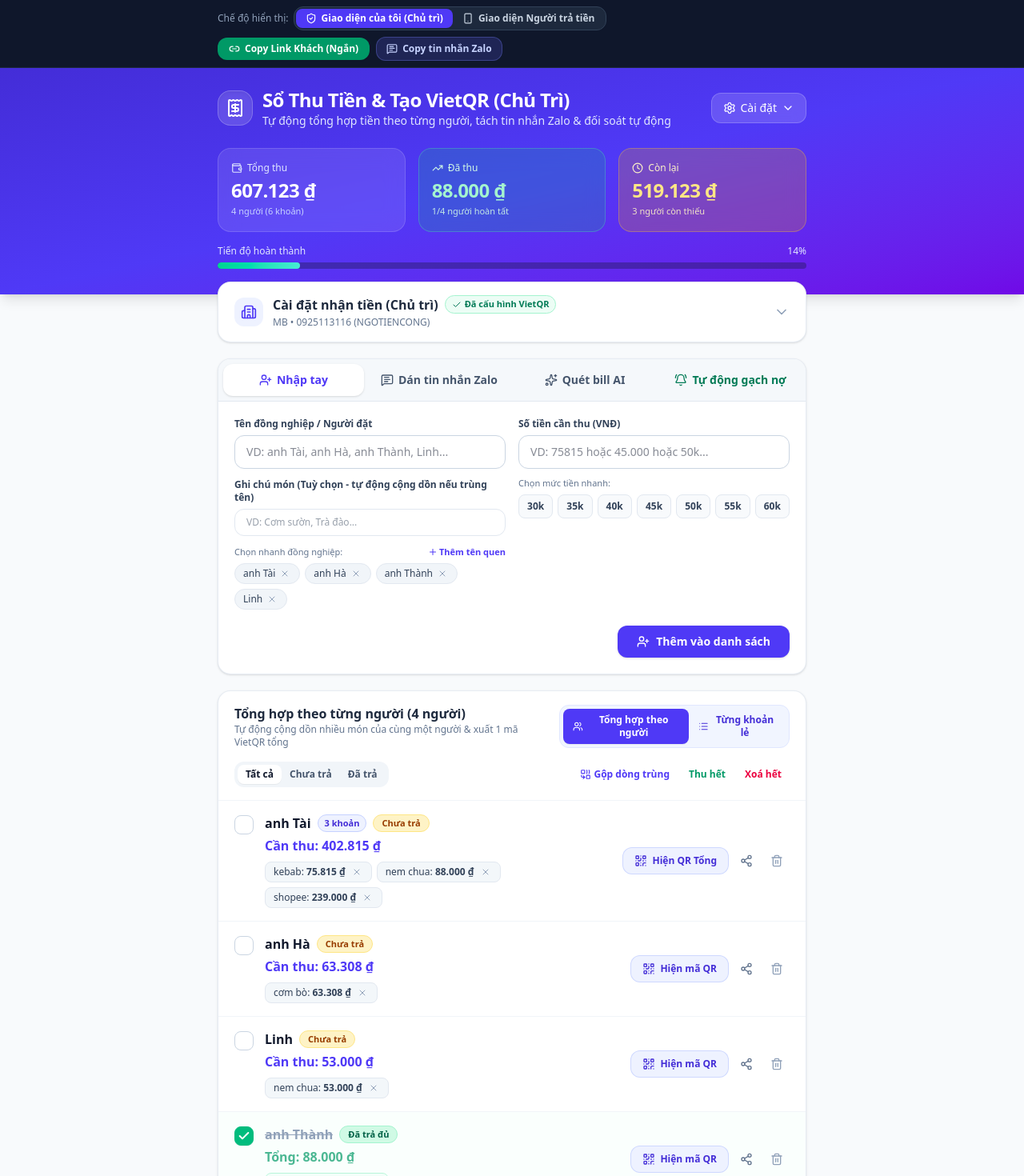
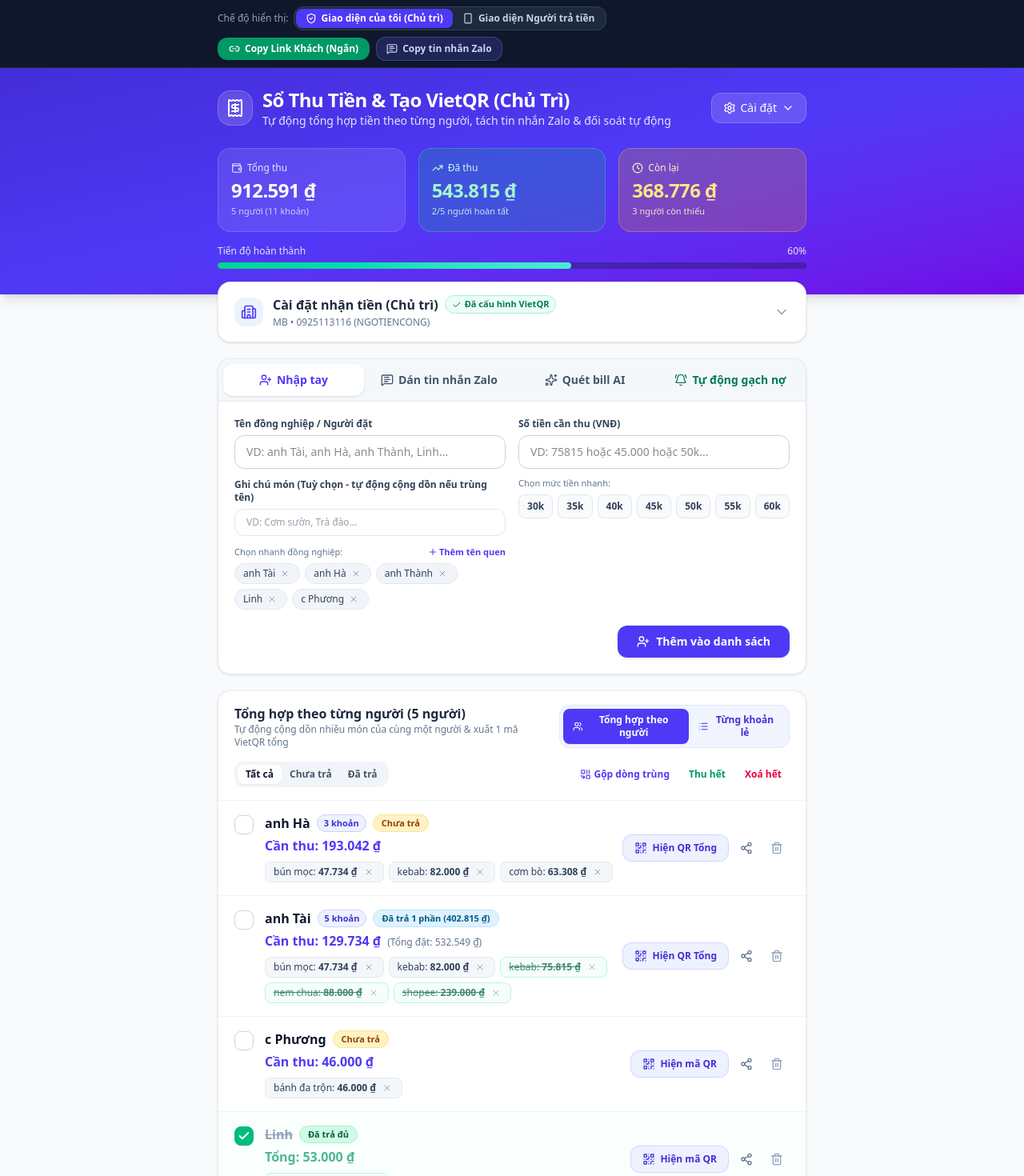
Before and after one commit to ngotiencongg/vietqr-payment-tracker, a React (Vite) app: page / in a window 1280 px wide. Shown: the top 1470 px of the page at 80% size. Built offline with nearby package versions, Linux system fonts and the light colour scheme.

Commit message:
fix: strikethrough paid items and show partial payment badge in payer view; update 11-item recovery

```diff
--- a/src/App.jsx
+++ b/src/App.jsx
@@ -72,7 +72,7 @@ const QUICK_AMOUNTS = [
   { label: '60k', value: 60000 },
 ];
 
-const DEFAULT_TEAMMATES = ['anh Tài', 'anh Hà', 'anh Thành', 'Linh'];
+const DEFAULT_TEAMMATES = ['anh Tài', 'anh Hà', 'anh Thành', 'Linh', 'c Phương'];
 const LEGACY_DEFAULT_TEAMMATES = new Set(['nam', 'hùng', 'trang', 'minh', 'hương', 'tuấn', 'lan']);
 
 const DEFAULT_HOST_SETTINGS = {
@@ -84,14 +84,19 @@ const DEFAULT_HOST_SETTINGS = {
   customRoomName: '',
 };
 
-// Bản lưu trữ dữ liệu an toàn phục vụ khôi phục tức thì
+// Bản lưu trữ dữ liệu chính xác trích xuất từ lịch sử có c Phương (11 món)
 const SAVED_SESSION_BACKUP_ITEMS = [
-  { id: 'rec-1', name: 'anh Tài', note: 'kebab', amount: 75815, paid: false },
-  { id: 'rec-2', name: 'anh Hà', note: 'cơm bò', amount: 63308, paid: false },
-  { id: 'rec-3', name: 'Linh', note: 'nem chua', amount: 53000, paid: false },
-  { id: 'rec-4', name: 'anh Thành', note: 'nem chua', amount: 88000, paid: true },
-  { id: 'rec-5', name: 'anh Tài', note: 'nem chua', amount: 88000, paid: false },
-  { id: 'rec-6', name: 'anh Tài', note: 'shopee', amount: 239000, paid: false },
+  { id: '1793173295946-7ex2n9', name: 'anh Hà', note: 'bún mọc', amount: 47734, paid: false },
+  { id: '1793173290207-hhnru2', name: 'anh Tài', note: 'bún mọc', amount: 47734, paid: false },
+  { id: '1793173243161-te40d2', name: 'c Phương', note: 'bánh đa trộn', amount: 46000, paid: false },
+  { id: '1793173041926-o4bhoy', name: 'anh Hà', note: 'kebab', amount: 82000, paid: false },
+  { id: '1793173030890-66cplc', name: 'anh Tài', note: 'kebab', amount: 82000, paid: false },
+  { id: '1791968478148-s8mgu1', name: 'anh Tài', note: 'kebab', amount: 75815, paid: true },
+  { id: '1791968335913-trtyfc', name: 'anh Hà', note: 'cơm bò', amount: 63308, paid: false },
+  { id: '1791968287967-zl10wo', name: 'Linh', note: 'nem chua', amount: 53000, paid: true },
+  { id: '1791968277121-nweqzm', name: 'anh Thành', note: 'nem chua', amount: 88000, paid: true },
+  { id: '1791968264688-4lkqv9', name: 'anh Tài', note: 'nem chua', amount: 88000, paid: true },
+  { id: '1791967914052-sis1xd', name: 'anh Tài', note: 'shopee', amount: 239000, paid: true },
 ];
 
 const STORAGE_KEYS = {
@@ -2141,6 +2146,8 @@ Trả về DUY NHẤT một JSON object theo cấu trúc:
                     className={`bg-white rounded-2xl shadow-sm border p-4 sm:p-5 transition ${
                       person.allPaid
                         ? 'border-emerald-200 bg-emerald-50/20'
+                        : person.partiallyPaid
+                        ? 'border-sky-200 bg-sky-50/15 hover:border-sky-300'
                         : 'border-slate-200/90 hover:border-emerald-300'
                     }`}
                   >
@@ -2154,35 +2161,59 @@ Trả về DUY NHẤT một JSON object theo cấu trúc:
                             className={`text-xs font-bold px-2.5 py-0.5 rounded-full border ${
                               person.allPaid
                                 ? 'bg-emerald-100 text-emerald-800 border-emerald-200'
+                                : person.partiallyPaid
+                                ? 'bg-sky-100 text-sky-800 border-sky-200'
                                 : 'bg-amber-100 text-amber-800 border-amber-200'
                             }`}
                           >
-                            {person.allPaid ? '✓ Đã thanh toán' : 'Chưa thanh toán'}
+                            {person.allPaid
+                              ? '✓ Đã thanh toán đủ'
+                              : person.partiallyPaid
+                              ? `Đã trả 1 phần (${formatVND(person.paidAmount)})`
+                              : 'Chưa thanh toán'}
                           </span>
                         </div>
 
-                        {/* Chi tiết các món đã đặt */}
+                        {/* Chi tiết các món đã đặt (các món đã trả được gạch ngang rõ ràng) */}
                         <div className="flex flex-wrap gap-1.5">
                           {person.items.map((subItem, idx) => (
                             <span
                               key={subItem.id}
-                              className="inline-flex items-center gap-1 text-xs bg-slate-100 text-slate-700 px-2.5 py-1 rounded-lg border border-slate-200"
+                              className={`inline-flex items-center gap-1.5 text-xs px-2.5 py-1 rounded-lg border transition ${
+                                subItem.paid
+                                  ? 'bg-emerald-50/80 border-emerald-200 text-emerald-800 line-through opacity-70'
+                                  : 'bg-slate-100 text-slate-700 border-slate-200'
+                              }`}
                             >
                               <span>{subItem.note || `Món #${idx + 1}`}:</span>
-                              <strong className="text-slate-900">
+                              <strong className={subItem.paid ? 'text-emerald-900 line-through' : 'text-slate-900'}>
                                 {formatVND(subItem.amount)}
                               </strong>
+                              {subItem.paid && (
+                                <span className="no-underline inline-block text-[10px] font-bold text-emerald-700 bg-emerald-100 px-1 py-0.5 rounded">
+                                  ✓ Đã trả
+                                </span>
+                              )}
                             </span>
                           ))}
                         </div>
 
-                        <div className="pt-1">
+                        <div className="pt-1 flex flex-wrap items-baseline gap-2">
                           <span className="text-xs text-slate-500">
-                            {person.allPaid ? 'Tổng đã thanh toán: ' : 'Tổng số tiền cần chuyển: '}
+                            {person.allPaid
+                              ? 'Tổng đã thanh toán: '
+                              : person.partiallyPaid
+                              ? 'Số tiền còn lại cần chuyển: '
+                              : 'Tổng số tiền cần chuyển: '}
                           </span>
                           <span className="text-xl font-black text-emerald-700">
                             {formatVND(person.qrAmount)}
                           </span>
+                          {person.partiallyPaid && (
+                            <span className="text-xs text-slate-500 font-medium">
+                              (Tổng các món: {formatVND(person.totalAmount)})
+                            </span>
+                          )}
                         </div>
                       </div>
 
@@ -2562,13 +2593,13 @@ Trả về DUY NHẤT một JSON object theo cấu trúc:
                               accountNumber: '0925113116',
                               accountName: 'NGOTIENCONG',
                             }));
-                            showToast('Đã khôi phục 6 món ăn đã nhập trước đó!');
+                            showToast('Đã khôi phục 11 món ăn (có c Phương) thành công!');
                           }}
                           className="inline-flex items-center gap-1.5 text-xs font-semibold px-3 py-1.5 rounded-xl bg-amber-50 hover:bg-amber-100 text-amber-800 border border-amber-300 transition"
-                          title="Khôi phục lại danh sách 6 khoản (anh Tài, anh Hà, Linh, anh Thành)"
+                          title="Khôi phục lại danh sách 11 món (anh Tài, anh Hà, c Phương, Linh, anh Thành)"
                         >
                           <RotateCcw className="w-3.5 h-3.5" />
-                          <span>Khôi phục 6 món đã nhập</span>
+                          <span>Khôi phục 11 món (có c Phương)</span>
                         </button>
 
                         <button
@@ -3218,13 +3249,13 @@ Trả về DUY NHẤT một JSON object theo cấu trúc:
                 </div>
               </div>
 
-              {/* Nút Khôi phục nhanh 6 món đã nhập trước đó nếu người dùng cần */}
-              {participants.length < 6 && (
+              {/* Nút Khôi phục nhanh 11 món (có c Phương) đã nhập trước đó nếu người dùng cần */}
+              {participants.length < 11 && (
                 <div className="bg-amber-50 border-b border-amber-200/80 px-4 py-2.5 flex flex-wrap items-center justify-between gap-2 text-xs">
                   <div className="flex items-center gap-2 text-amber-900">
                     <RotateCcw className="w-4 h-4 text-amber-600 shrink-0" />
                     <span>
-                      Dữ liệu bị mất trước đó? Có sẵn bản lưu <strong>6 món</strong> (anh Tài, anh Hà, Linh, anh Thành).
+                      Dữ liệu bị mất trước đó? Có sẵn bản lưu <strong>11 món</strong> (anh Tài, anh Hà, c Phương, Linh, anh Thành).
                     </span>
                   </div>
                   <button
@@ -3237,11 +3268,11 @@ Trả về DUY NHẤT một JSON object theo cấu trúc:
                         accountNumber: '0925113116',
                         accountName: 'NGOTIENCONG',
                       }));
-                      showToast('Đã khôi phục thành công 6 món ăn đã nhập trước đó!');
+                      showToast('Đã khôi phục thành công 11 món ăn (có c Phương)!');
                     }}
                     className="font-bold text-amber-900 bg-amber-200/90 hover:bg-amber-300 px-3 py-1 rounded-lg transition active:scale-95 shadow-xs"
                   >
-                    Khôi phục 6 món ngay
+                    Khôi phục 11 món ngay
                   </button>
                 </div>
               )}
```
